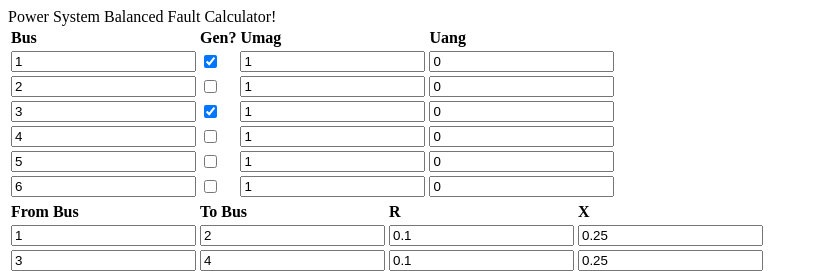
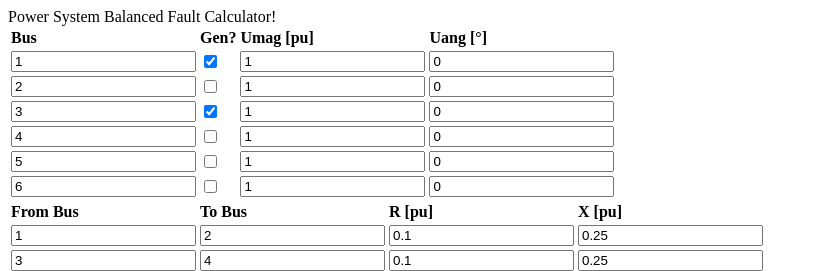
Before and after one commit to alessobon/psbalfault, a plain HTML site: page index.html in a window 1280 px wide. Shown: the top 271 px of the page, without its empty margins (0-818 px from the left). Drawn offline with Linux system fonts and the light colour scheme.

Commit message:
added pu unit description

```diff
--- a/index.html
+++ b/index.html
@@ -16,7 +16,7 @@
 <div>
     <table id="bustable">
     <thead>
-        <tr><td><b>Bus</b></td><td><b>Gen?</b></td><td><b>Umag</b></td><td><b>Uang</b></td></tr>
+        <tr><td><b>Bus</b></td><td><b>Gen?</b></td><td><b>Umag [pu]</b></td><td><b>Uang [&deg]</b></td></tr>
     </thead>
     <tbody>
         <tr><td><input type="number" value="1" min="0" step="1"/></td>
@@ -51,7 +51,7 @@
     </tbody>
     </table>
     <table id="linetable">
-        <tr><td><b>From Bus</b></td><td><b>To Bus</b></td><td><b>R</b></td><td><b>X</b></td></tr>
+        <tr><td><b>From Bus</b></td><td><b>To Bus</b></td><td><b>R [pu]</b></td><td><b>X [pu]</b></td></tr>
         <tr><td><input type="number" value="1" min="0" step="1"/></td>
             <td><input type="number" value="2" min="0" step="1"/></td>
             <td><input type="number" value="0.1" min="0" step="0.05"/></td>
```
